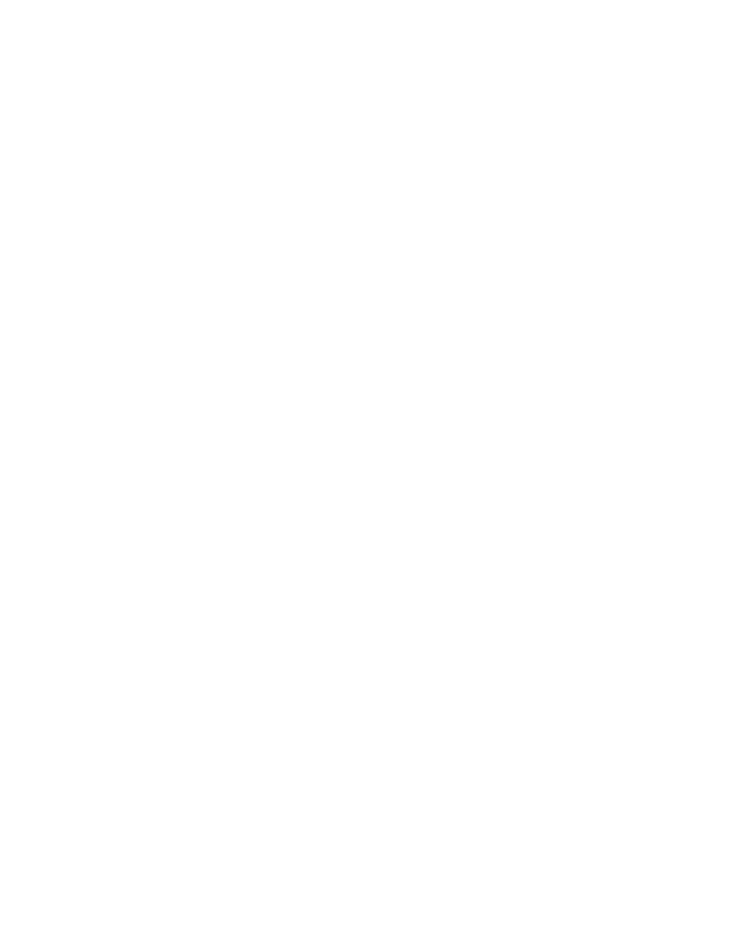
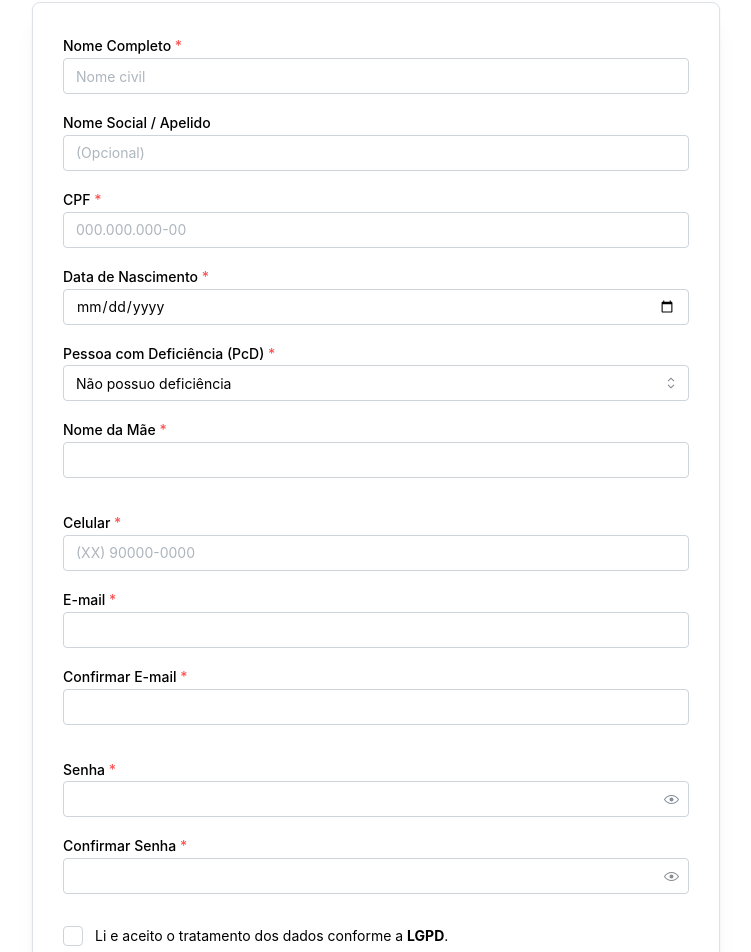
Before and after one commit to leiturapipoca/participa-DF-hackathon, a React (Vite) app in the folder web/: page /cadastro-completo in a window 1280 px wide. Before the commit this address had no page. Shown: the part 214-1166 px from the top of the page, without its empty margins (264-1015 px from the left). Before the commit the page ends 800 px from the top, so only its background shows below. Built offline with nearby package versions, Linux system fonts and the light colour scheme.

Commit message:
finaliza fluxo de conta

```diff
--- a/web/src/App.jsx
+++ b/web/src/App.jsx
@@ -7,6 +7,8 @@
 import ConsultarManifestacao from './features/manifestacao/pages/ConsultarManifestacao';
 import EfetuarLogin from './features/login/EfetuarLogin';
 import EsqueciSenha from './features/login/EsqueciSenha';
+import CriarConta from './features/login/CriarConta';
+import CadastroCompleto from './features/login/CadastroCompleto';
 
 function App() {
   return (
@@ -18,14 +20,13 @@
 
             {/* ROTA FILHA 1: "index" significa a página inicial (/) */}
             <Route index element={<HomeScreen />} />
-
             {/* ROTA FILHA 2: A página de cadastro (/nova-manifestacao) */}
             <Route path="nova-manifestacao" element={<NovaManifestacao />} />
-
             <Route path="consultar-relato" element={<ConsultarManifestacao />} />
-
             <Route path="efetuar-login" element={<EfetuarLogin />} />
             <Route path="esqueci-senha" element={<EsqueciSenha />} />
+            <Route path="criar-conta" element={<CriarConta />} />
+            <Route path="cadastro-completo" element={<CadastroCompleto />} />
 
           </Route>
         </Routes>
--- /dev/null
+++ b/web/src/features/login/CadastroCompleto.jsx
@@ -0,0 +1,192 @@
+import React, { useState } from 'react';
+import {
+  TextInput,
+  PasswordInput,
+  Select,
+  Paper,
+  Title,
+  Text,
+  Container,
+  Button,
+  Group,
+  Checkbox,
+  Divider,
+  Box
+} from '@mantine/core';
+import { useNavigate } from 'react-router-dom';
+
+export default function CadastroCompleto() {
+  const navigate = useNavigate();
+
+  const opcoesPcD = [
+    { value: 'nao', label: 'Não possuo deficiência' },
+    { value: 'fisica', label: 'Física' },
+    { value: 'auditiva', label: 'Auditiva' },
+    { value: 'visual', label: 'Visual' },
+    { value: 'mental', label: 'Mental' },
+    { value: 'multipla', label: 'Múltipla' },
+  ];
+
+  const [formData, setFormData] = useState({
+    pcd: 'nao',
+    lgpd: false
+  });
+
+  const handleChange = (field, value) => {
+    setFormData((prev) => ({ ...prev, [field]: value }));
+  };
+
+  const handleSubmit = (e) => {
+    e.preventDefault();
+
+    if (!formData.lgpd) {
+      alert("É necessário aceitar os termos da LGPD.");
+      return;
+    }
+
+    console.log("Dados:", formData);
+    alert("Cadastro realizado!");
+    navigate('/efetuar-login');
+  };
+
+  return (
+    // size="sm" (aprox 400px) deixa o formulário vertical com largura de leitura ideal
+    <Container size="sm" my={40}>
+      <Title
+        align="center"
+        size="h2"
+        sx={(theme) => ({ fontFamily: `Greycliff CF, ${theme.fontFamily}`, fontWeight: 900 })}
+      >
+        Finalizar Cadastro
+      </Title>
+
+      <Text color="dimmed" size="sm" align="center" mt={5} mb={30}>
+        Preencha os dados abaixo para criar sua conta
+      </Text>
+
+      <Paper withBorder shadow="md" p={30} radius="md">
+        <form onSubmit={handleSubmit}>
+
+          {/* AGRUPAMENTO VISUAL 1: DADOS PESSOAIS */}
+          <Box mb="xl">
+
+
+            <TextInput
+              label="Nome Completo"
+              placeholder="Nome civil"
+              required
+              mb="md"
+              onChange={(e) => handleChange('nome', e.target.value)}
+            />
+
+            <TextInput
+              label="Nome Social / Apelido"
+              placeholder="(Opcional)"
+              mb="md"
+            />
+
+            <TextInput
+              label="CPF"
+              placeholder="000.000.000-00"
+              required
+              mb="md"
+            />
+
+            <TextInput
+              type="date"
+              label="Data de Nascimento"
+              required
+              mb="md"
+            />
+
+            <Select
+              label="Pessoa com Deficiência (PcD)"
+              data={opcoesPcD}
+              value={formData.pcd}
+              onChange={(val) => handleChange('pcd', val)}
+              required
+              mb="md"
+            />
+
+            <TextInput
+              label="Nome da Mãe"
+              required
+            />
+          </Box>
+
+
+
+          {/* AGRUPAMENTO VISUAL 2: CONTATO */}
+          <Box mb="xl">
+
+
+            <TextInput
+              label="Celular"
+              placeholder="(XX) 90000-0000"
+              required
+              mb="md"
+            />
+
+            <TextInput
+              label="E-mail"
+              required
+              type="email"
+              mb="md"
+            />
+
+            <TextInput
+              label="Confirmar E-mail"
+              required
+              type="email"
+            />
+          </Box>
+
+
+
+          {/* AGRUPAMENTO VISUAL 3: SEGURANÇA */}
+          <Box>
+
+
+            <PasswordInput
+              label="Senha"
+              required
+              mb="md"
+            />
+
+            <PasswordInput
+              label="Confirmar Senha"
+              required
+            />
+          </Box>
+
+          {/* CHECKBOX LGPD */}
+          <Checkbox
+            mt="xl"
+            label={
+              <Text size="sm">
+                Li e aceito o tratamento dos dados conforme a <strong>LGPD</strong>.
+              </Text>
+            }
+            checked={formData.lgpd}
+            onChange={(e) => handleChange('lgpd', e.currentTarget.checked)}
+            required
+          />
+
+          {/* BOTÕES */}
+          <Group position="apart" mt="xl">
+            <Button variant="default" onClick={() => navigate(-1)}>
+              Voltar
+            </Button>
+            <Button
+              type="submit"
+              style={{ backgroundColor: '#0056b3' }}
+            >
+              Concluir Cadastro
+            </Button>
+          </Group>
+
+        </form>
+      </Paper>
+    </Container>
+  );
+}
--- /dev/null
+++ b/web/src/features/login/CriarConta.jsx
@@ -0,0 +1,123 @@
+import React, { useState } from 'react';
+import {
+  TextInput,
+  Paper,
+  Title,
+  Text,
+  Container,
+  Button,
+  Group,
+  LoadingOverlay
+} from '@mantine/core';
+import { useNavigate } from 'react-router-dom';
+
+export default function CriarConta() {
+  const navigate = useNavigate();
+
+  const [loading, setLoading] = useState(false);
+  const [formData, setFormData] = useState({
+    cpf: '',
+    nome: '',
+    nomeMae: '',
+    nascimento: ''
+  });
+
+  const handleChange = (e) => {
+    const { name, value } = e.target;
+    setFormData((prev) => ({ ...prev, [name]: value }));
+  };
+
+  const handleValidacao = async (e) => {
+    e.preventDefault(); // Impede o recarregamento da página
+    setLoading(true); // Ativa o spinner
+
+    console.log("Enviando dados para validação:", formData);
+
+    // Simulação do tempo de resposta da API
+    setTimeout(() => {
+      setLoading(false); // Desativa o spinner
+
+      // AQUI é o lugar certo de navegar. Só depois que "carregou".
+      navigate('/cadastro-completo');
+
+    }, 1500); // Espera 1.5 segundos
+  };
+
+  return (
+    <Container size={460} my={40}>
+      <Title
+        align="center"
+        c='#0056b3'
+        sx={(theme) => ({ fontFamily: `Greycliff CF, ${theme.fontFamily}`, fontWeight: 900 })}
+      >
+        Validação Cadastral
+      </Title>
+
+      <Text color="dimmed" size="sm" align="center" mt={5}>
+        Preencha os dados conforme constam no seu documento.
+      </Text>
+
+      <Paper withBorder shadow="md" p={30} mt={30} radius="md" style={{ position: 'relative' }}>
+        <LoadingOverlay visible={loading} overlayBlur={2} />
+
+        <form onSubmit={handleValidacao}>
+
+          <TextInput
+            label="CPF"
+            placeholder="000.000.000-00"
+            name="cpf"
+            required
+            mb="md"
+            value={formData.cpf}
+            onChange={handleChange}
+          />
+
+          <Group grow mb="md">
+            <TextInput
+              label="Primeiro Nome"
+              name="nome"
+              required
+              value={formData.nome}
+              onChange={handleChange}
+            />
+            <TextInput
+              type="date"
+              label="Data de Nascimento"
+              name="nascimento"
+              required
+              value={formData.nascimento}
+              onChange={handleChange}
+            />
+          </Group>
+
+          <TextInput
+            label="Primeiro Nome da Mãe"
+            name="nomeMae"
+            required
+            mb="xl"
+            value={formData.nomeMae}
+            onChange={handleChange}
+          />
+
+          <Group position="apart" mt="md">
+             <Button variant="default" onClick={() => navigate(-1)}>
+               Voltar
+             </Button>
+
+             {/* REMOVI O ONCLICK DAQUI. QUEM CHAMA A NAVEGAÇÃO É O FORMULÁRIO ACIMA */}
+             <Button
+                type="submit"
+                style={{ backgroundColor: '#0056b3', flex: 1 }}
+             >
+                Validar Identidade
+             </Button>
+          </Group>
+
+        </form>
+      </Paper>
+      <Text align="center" size="xs" color="dimmed" mt="xl">
+        Seus dados estão protegidos conforme a Lei Geral de Proteção de Dados (LGPD).
+      </Text>
+    </Container>
+  );
+}
--- a/web/src/features/login/EfetuarLogin.jsx
+++ b/web/src/features/login/EfetuarLogin.jsx
@@ -28,8 +28,10 @@
 
       <Text color="dimmed" size="sm" align="center" mt={5}>
         Acesse sua conta do Participa DF ou{' '}
-        <Anchor size="sm" component="button" color="blue">
+        <Anchor size="sm" component="button" color="blue"
+        onClick={() => navigate('/criar-conta')}>
           crie uma conta
+
         </Anchor>
       </Text>
 
```
